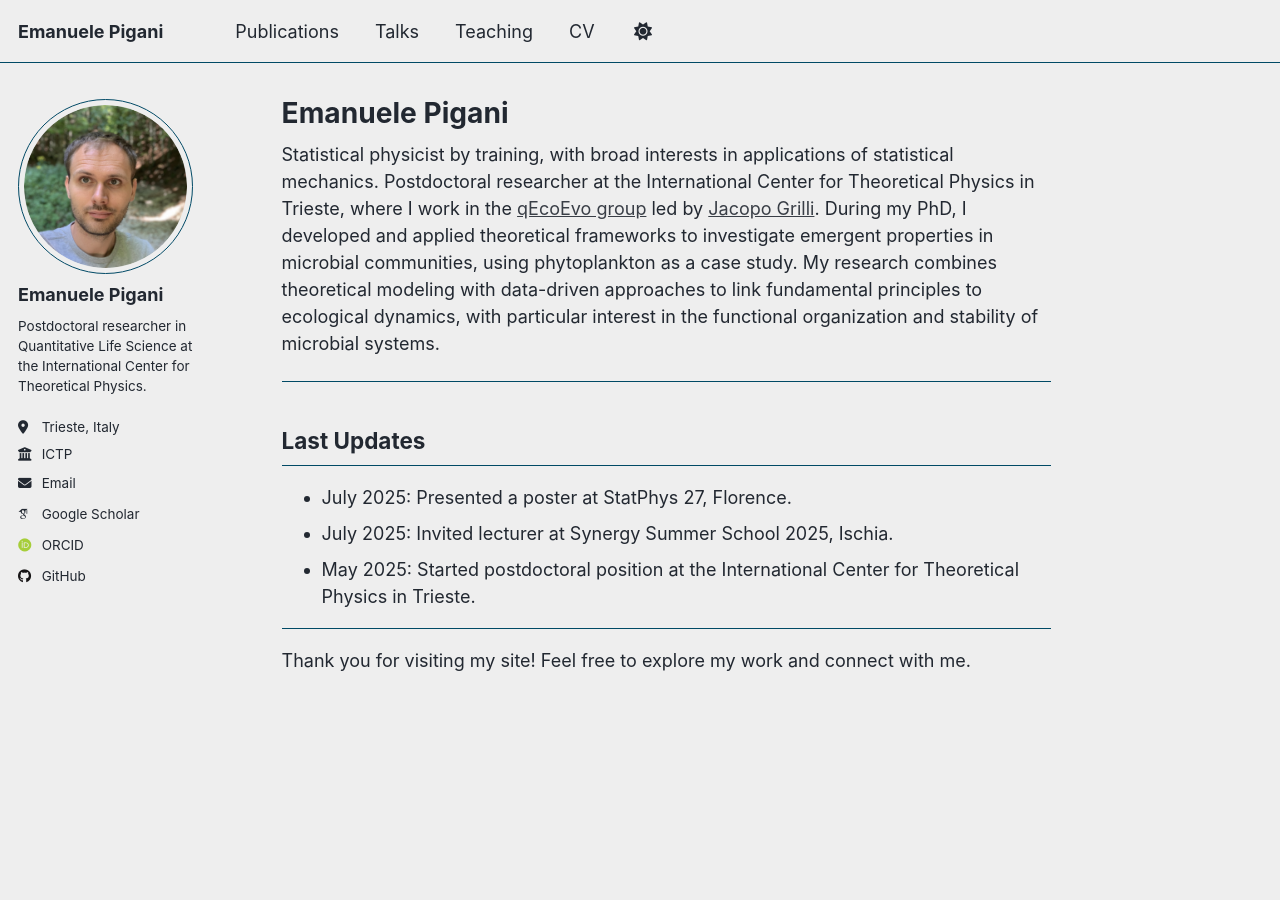
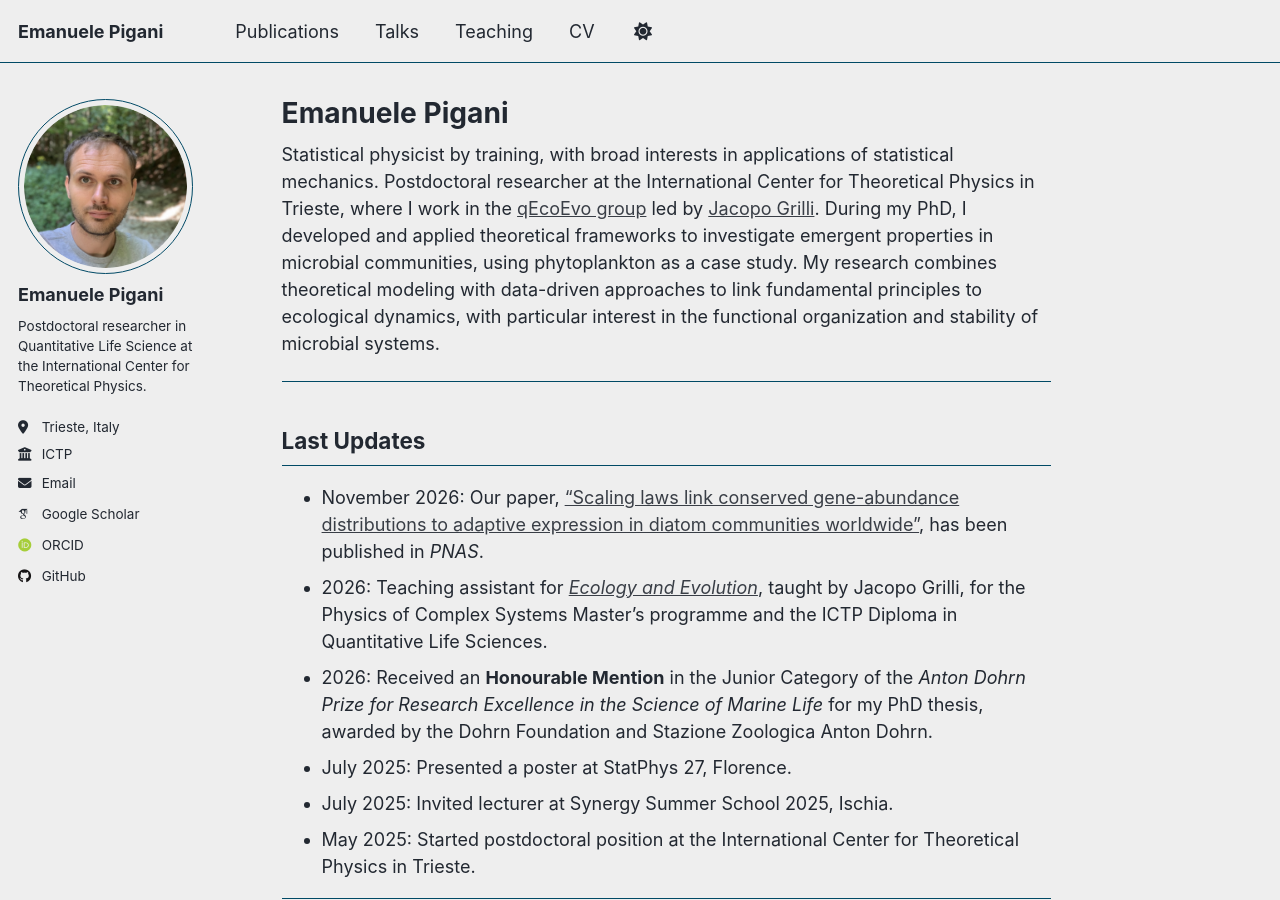
Before and after one commit to epigani/epigani.github.io, a Jekyll site: the page built from _pages/about.md, in a window 1280 px wide and 900 px high. Built offline with Jekyll 4.4.1, drawn with Linux system fonts in a browser that asks for light colours; some web fonts are replaced.

Commit message:
Add PNAS, teaching and Anton Dohrn news to homepage

```diff
--- a/_pages/about.md
+++ b/_pages/about.md
@@ -15,6 +15,9 @@ During my PhD, I developed and applied theoretical frameworks to investigate eme
 
 ## Last Updates
 
+- November 2026: Our paper, [“Scaling laws link conserved gene-abundance distributions to adaptive expression in diatom communities worldwide”](https://doi.org/10.1073/pnas.2615743123), has been published in *PNAS*.
+- 2026: Teaching assistant for [*Ecology and Evolution*](https://jacopogrilli.github.io/notes/ecoevo2026/index.html), taught by Jacopo Grilli, for the Physics of Complex Systems Master's programme and the ICTP Diploma in Quantitative Life Sciences.
+- 2026: Received an **Honourable Mention** in the Junior Category of the *Anton Dohrn Prize for Research Excellence in the Science of Marine Life* for my PhD thesis, awarded by the Dohrn Foundation and Stazione Zoologica Anton Dohrn.
 - July 2025: Presented a poster at StatPhys 27, Florence.
 - July 2025: Invited lecturer at Synergy Summer School 2025, Ischia.
 - May 2025: Started postdoctoral position at the International Center for Theoretical Physics in Trieste.
```
Also changed, not shown: _teaching/2026_ictp_ecology_evolution.md (+3 -0 lines).
